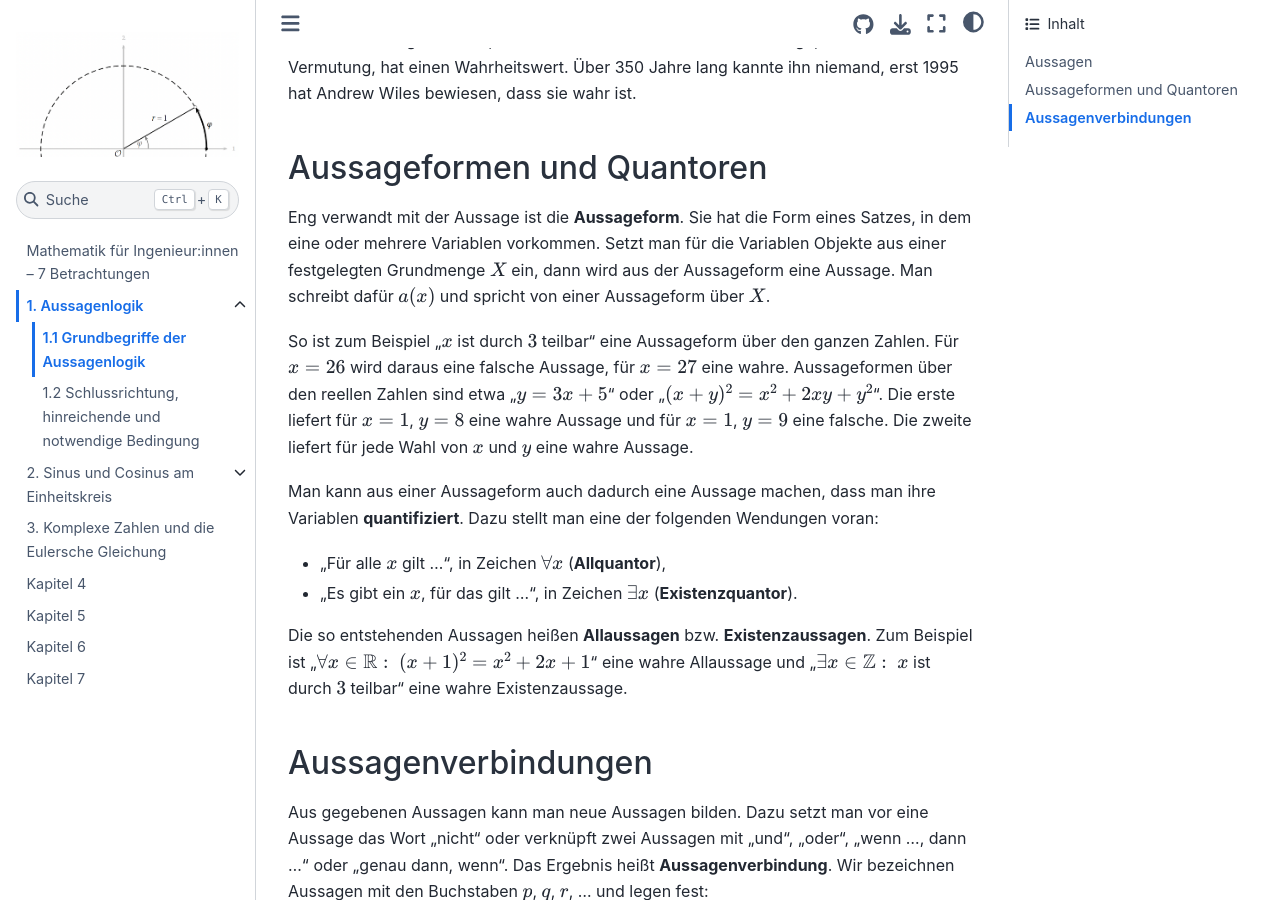
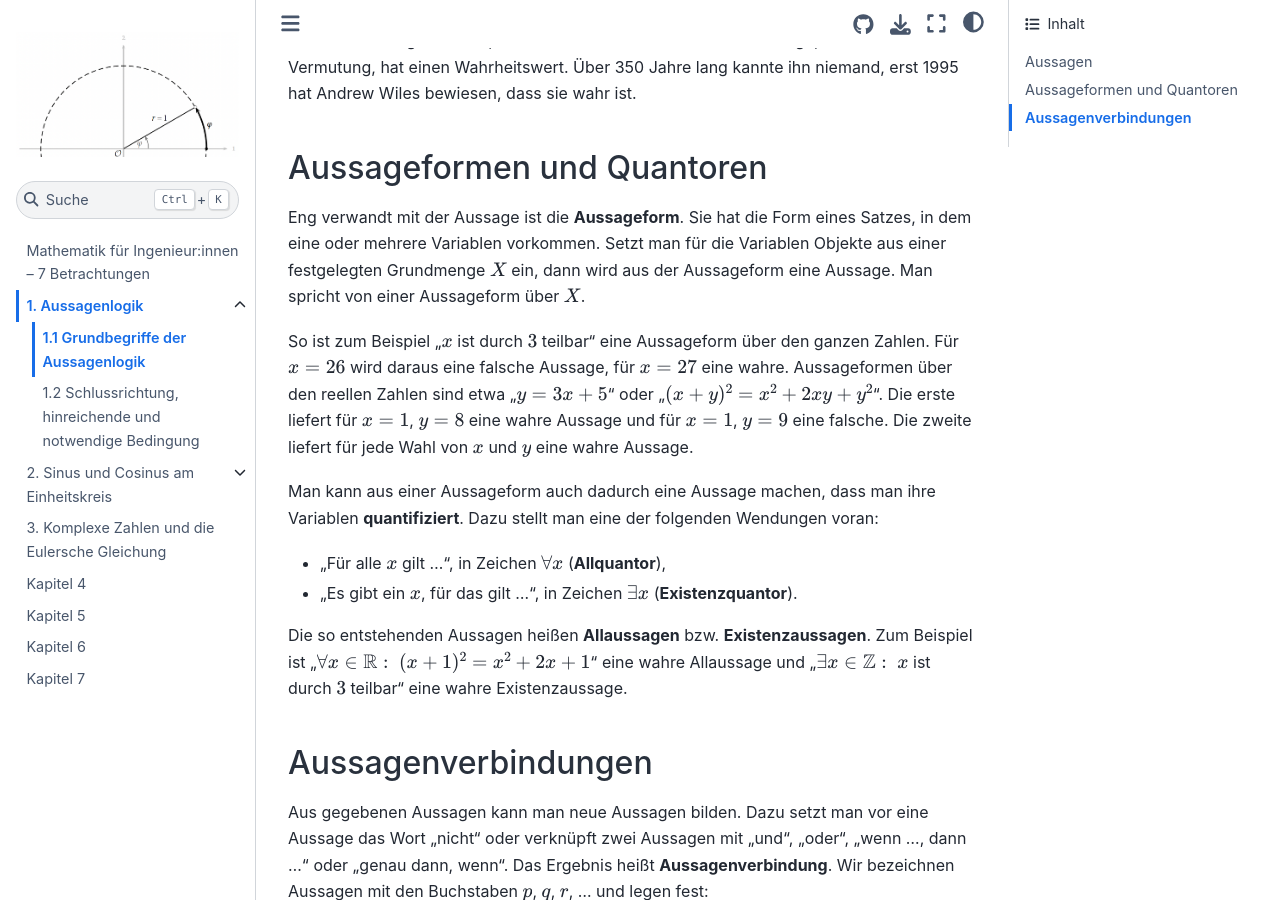
Before and after one commit to s-linden/mathematik-betrachtungen, a Jupyter Book: the page built from chapter01/chapter01_sec01.md, in a window 1280 px wide and 900 px high, scrolled down 436 px. Built offline with Jupyter Book 1.0.4 settings and Sphinx 7.4.7 and the Sphinx Book theme 1.1.4, drawn with Linux system fonts in a browser that asks for light colours.

Commit message:
1.1: a(x) aus der Definition der Aussageform entfernt
Co-Authored-By: Claude Opus 5.5 <noreply@anthropic.com>
Claude-Session: https://claude.ai/code/session_01Cq9V6eYad2gHBVcMeiLuBL

```diff
--- a/chapter01/chapter01_sec01.md
+++ b/chapter01/chapter01_sec01.md
@@ -12,7 +12,7 @@ Die erste Aussage ist wahr, die zweite falsch. Auch die dritte Aussage, die Ferm
 
 ## Aussageformen und Quantoren
 
-Eng verwandt mit der Aussage ist die **Aussageform**. Sie hat die Form eines Satzes, in dem eine oder mehrere Variablen vorkommen. Setzt man für die Variablen Objekte aus einer festgelegten Grundmenge $X$ ein, dann wird aus der Aussageform eine Aussage. Man schreibt dafür $a(x)$ und spricht von einer Aussageform über $X$.
+Eng verwandt mit der Aussage ist die **Aussageform**. Sie hat die Form eines Satzes, in dem eine oder mehrere Variablen vorkommen. Setzt man für die Variablen Objekte aus einer festgelegten Grundmenge $X$ ein, dann wird aus der Aussageform eine Aussage. Man spricht von einer Aussageform über $X$.
 
 So ist zum Beispiel „$x$ ist durch $3$ teilbar“ eine Aussageform über den ganzen Zahlen. Für $x=26$ wird daraus eine falsche Aussage, für $x=27$ eine wahre. Aussageformen über den reellen Zahlen sind etwa „$y=3x+5$“ oder „$(x+y)^2=x^2+2xy+y^2$“. Die erste liefert für $x=1$, $y=8$ eine wahre Aussage und für $x=1$, $y=9$ eine falsche. Die zweite liefert für jede Wahl von $x$ und $y$ eine wahre Aussage.
 
```
